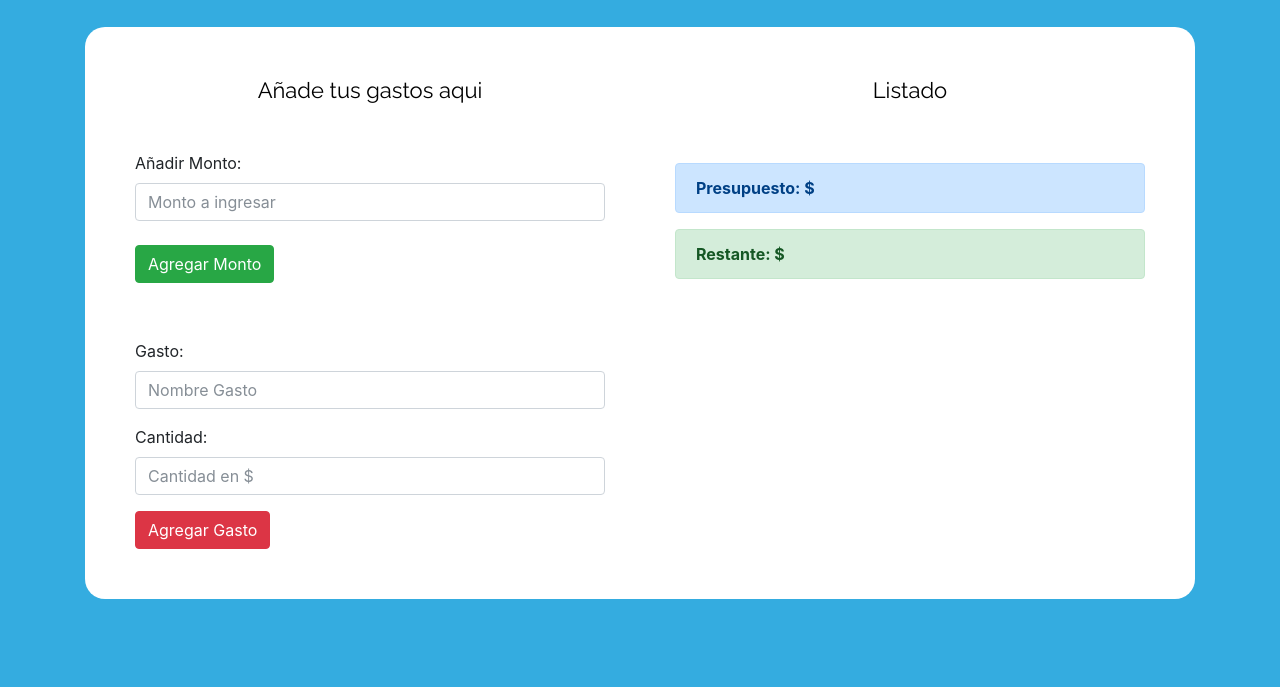
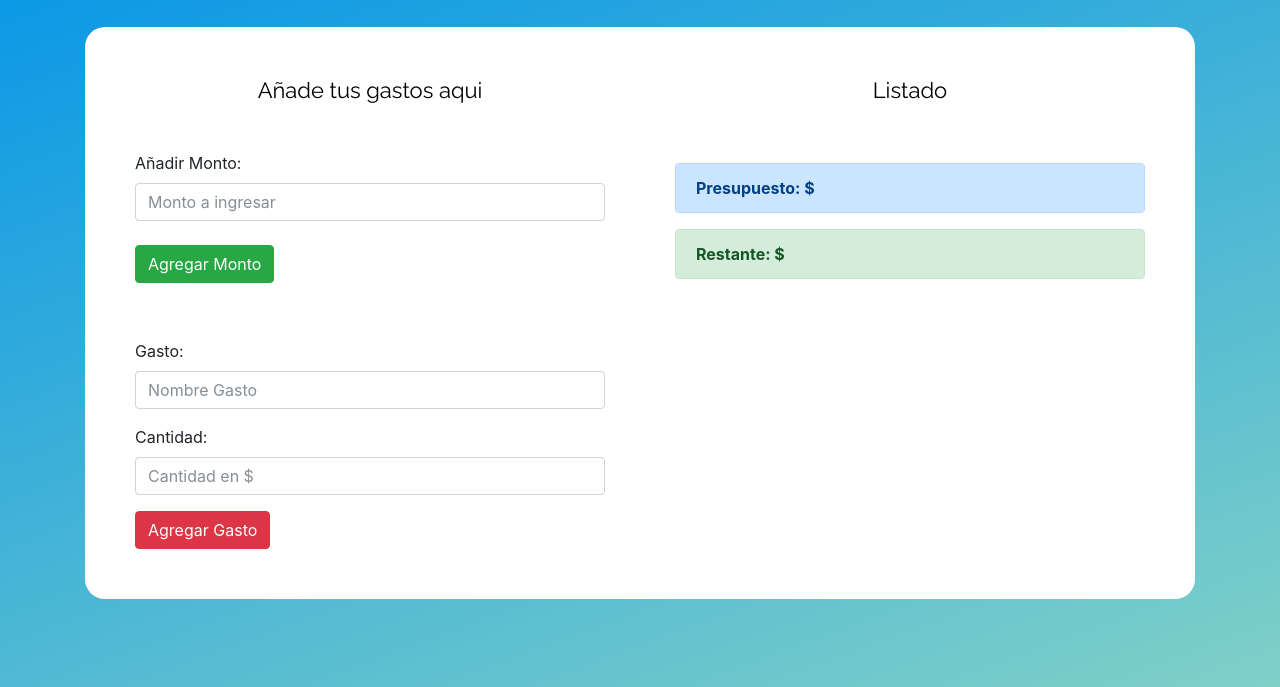
Before and after one commit to sebahernandez/gasto-semanal, a plain HTML site: page index.html in a window 1280 px wide. Shown: the part 113-800 px from the top of the page. Drawn offline with Linux system fonts and the light colour scheme.

Commit message:
weekcost

```diff
--- a/css/custom.css
+++ b/css/custom.css
@@ -1,5 +1,12 @@
+html {
+    height:100%;
+}
+
 body {
-  background: #34ace0;
+
+    background-color: #0093E9;
+background-image: linear-gradient(160deg, #0093E9 0%, #80D0C7 100%);
+
 }
 header {
     margin: 30px 0;
--- a/index.html
+++ b/index.html
@@ -1,5 +1,5 @@
 <!doctype html>
-<html lang="en">
+<html lang="es">
   <head>
     <!-- Required meta tags -->
     <meta charset="utf-8">
@@ -7,7 +7,7 @@
     <link rel="stylesheet" href="css/bootstrap.min.css">
     <link href="https://fonts.googleapis.com/css?family=Raleway:100,400" rel="stylesheet">
     <link rel="stylesheet" href="css/custom.css">
-    <title>Gasto Semanal</title>
+    <title>WeekCost - Sebastian Lagos</title>
 
   </head>
   <body>
```
